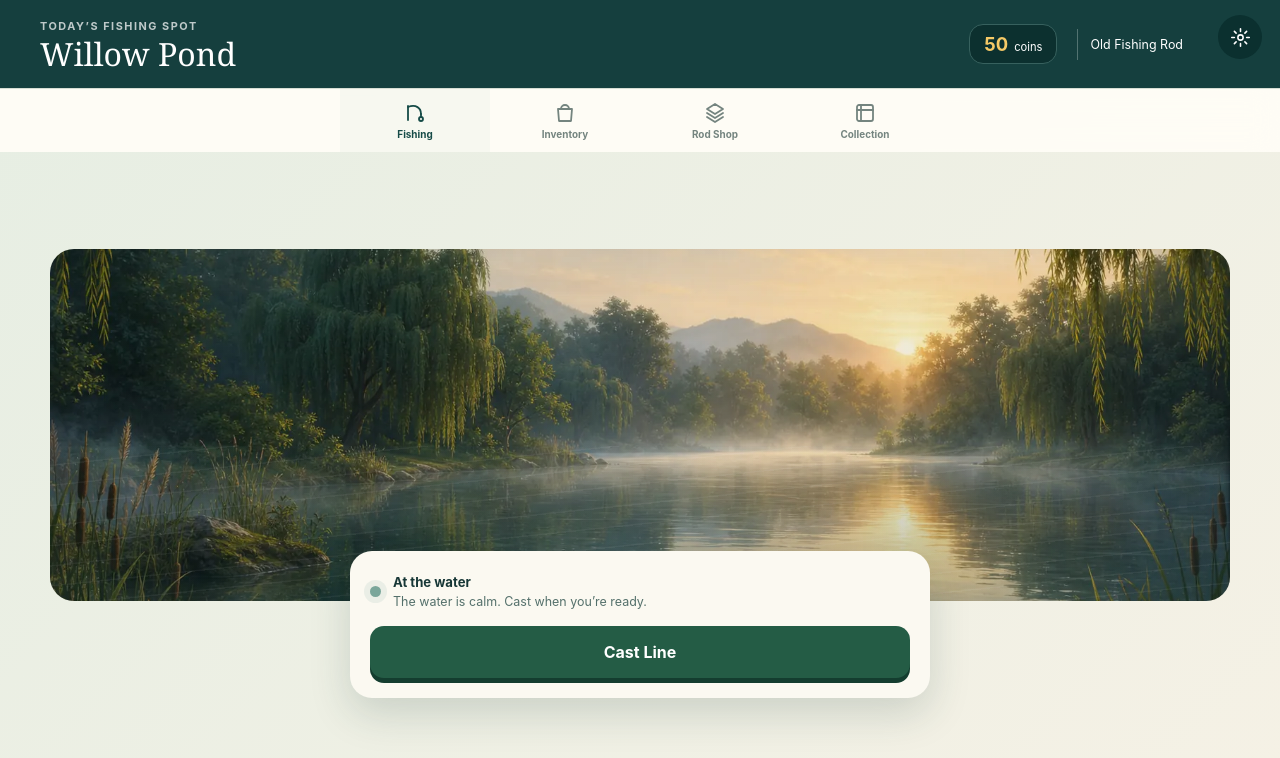
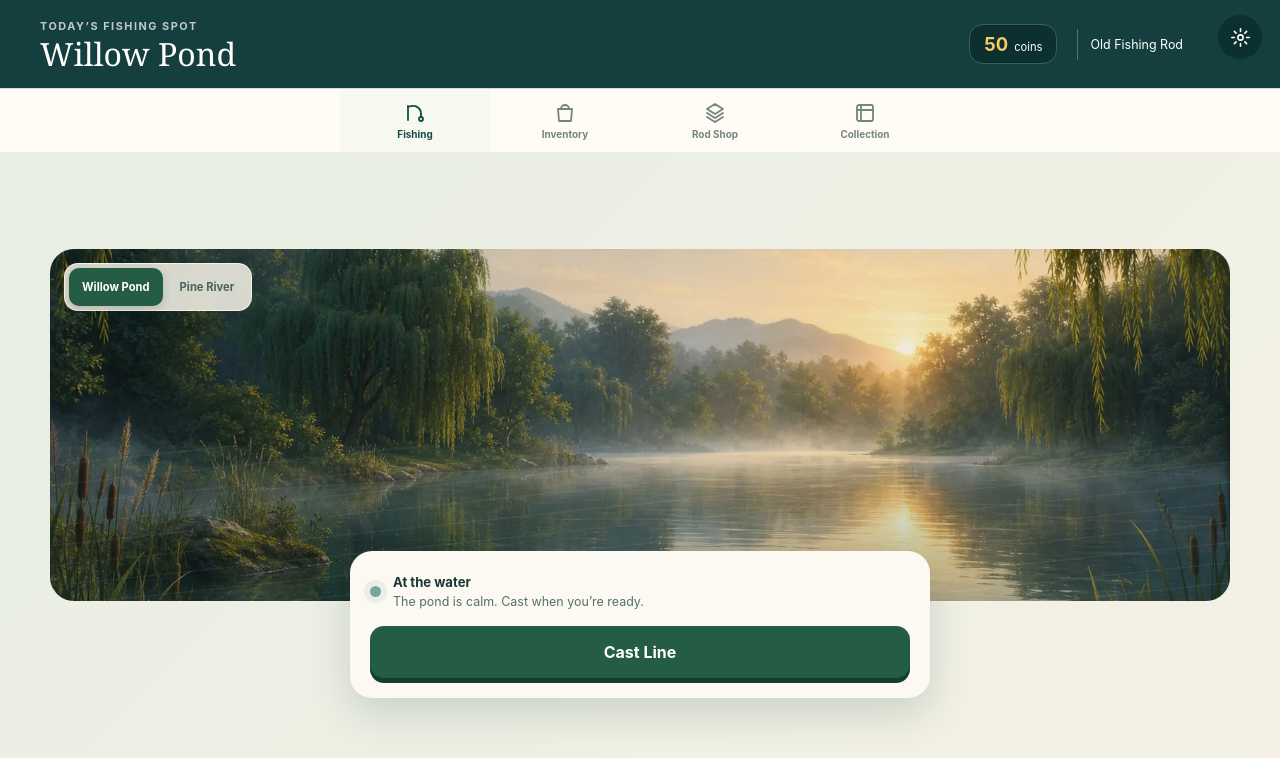
Before and after one commit to Nascmi/Fishing-Adventure, a React (Vite) app: page / in a window 1280 px wide. Shown: the top 758 px of the page. Built offline with nearby package versions, Linux system fonts and the light colour scheme.

Commit message:
Add Pine River fishing location

```diff
--- a/src/App.jsx
+++ b/src/App.jsx
@@ -4,7 +4,7 @@ import NavBar from './components/NavBar'
 import StatsPanel from './components/StatsPanel'
 import TopBar from './components/TopBar'
 import { REACTION_OPTIONS } from './data/config'
-import { futureLocations } from './data/locations'
+import { futureLocations, getLocation } from './data/locations'
 import { useGame } from './hooks/useGame'
 import CollectionPage from './pages/CollectionPage'
 import FishingPage from './pages/FishingPage'
@@ -14,20 +14,21 @@ import { setPondAmbienceEnabled } from './services/feedbackService'
 
 export default function App() {
   const [page, setPage] = useState('fishing')
+  const [locationId, setLocationId] = useState('willow-pond')
   const [settingsOpen, setSettingsOpen] = useState(false)
   const closeButtonRef = useRef(null)
   const { game, actions, notice, storageAvailable } = useGame()
   const pages = {
-    fishing: <FishingPage />,
+    fishing: <FishingPage locationId={locationId} onLocationChange={setLocationId}/>,
     inventory: <InventoryPage />,
     shop: <ShopPage />,
     collection: <CollectionPage />,
   }
 
   useEffect(() => {
-    setPondAmbienceEnabled(page === 'fishing' && game.settings.ambienceEnabled)
+    setPondAmbienceEnabled(page === 'fishing' && locationId === 'willow-pond' && game.settings.ambienceEnabled)
     return () => setPondAmbienceEnabled(false)
-  }, [game.settings.ambienceEnabled, page])
+  }, [game.settings.ambienceEnabled, locationId, page])
 
   useEffect(() => {
     if (!settingsOpen) return undefined
@@ -44,15 +45,16 @@ export default function App() {
     actions.reset()
     setSettingsOpen(false)
     setPage('fishing')
+    setLocationId('willow-pond')
   }
 
   const setAmbience = (enabled) => {
-    setPondAmbienceEnabled(enabled && page === 'fishing')
+    setPondAmbienceEnabled(enabled && page === 'fishing' && locationId === 'willow-pond')
     actions.setFeedbackSetting('ambienceEnabled', enabled)
   }
 
   return <div className="app-shell">
-    <TopBar/>
+    <TopBar location={getLocation(locationId)}/>
     {notice && <div className="notice" role="alert"><span>{notice}</span><button onClick={actions.dismissNotice}>Dismiss</button></div>}
     {!storageAvailable && <div className="notice warning" role="alert">Progress cannot be saved in this browser session. Check your storage or privacy settings.</div>}
     <div className="app-content">{pages[page]}</div>
@@ -77,7 +79,7 @@ export default function App() {
           <p>Sound and vibration are gentle, optional, and saved on this device.</p>
           <div className="toggle-list">
             <label><span><b>Sound cues</b><small>Soft tones for bites, catches, and coins</small></span><input type="checkbox" checked={game.settings.soundEnabled} onChange={(event) => actions.setFeedbackSetting('soundEnabled', event.target.checked)}/></label>
-            <label><span><b>Pond ambience</b><small>Very soft water and wind through reeds · no music</small></span><input type="checkbox" checked={game.settings.ambienceEnabled} onChange={(event) => setAmbience(event.target.checked)}/></label>
+            <label><span><b>Pond ambience</b><small>Very soft water and wind through reeds · Willow Pond only</small></span><input type="checkbox" checked={game.settings.ambienceEnabled} onChange={(event) => setAmbience(event.target.checked)}/></label>
             <label><span><b>Haptics</b><small>Brief vibration on supported devices</small></span><input type="checkbox" checked={game.settings.hapticsEnabled} onChange={(event) => actions.setFeedbackSetting('hapticsEnabled', event.target.checked)}/></label>
           </div>
         </div>
--- a/src/components/TopBar.jsx
+++ b/src/components/TopBar.jsx
@@ -2,7 +2,7 @@ import { useEffect, useRef, useState } from 'react'
 import { getRod } from '../data/rods'
 import { useGame } from '../hooks/useGame'
 
-export default function TopBar() {
+export default function TopBar({ location }) {
   const { game } = useGame()
   const previousCoins = useRef(game.coins)
   const [coinChange, setCoinChange] = useState(null)
@@ -16,5 +16,5 @@ export default function TopBar() {
     return () => clearTimeout(timer)
   }, [game.coins])
 
-  return <header className="topbar"><div><span className="eyebrow">Today’s fishing spot</span><h1>Willow Pond</h1></div><div className={`wallet ${coinChange ? 'changing' : ''}`}><strong>{game.coins.toLocaleString()}</strong><span>coins</span>{coinChange && <i className={coinChange > 0 ? 'gain' : 'spent'}>{coinChange > 0 ? '+' : ''}{coinChange.toLocaleString()}</i>}</div><div className="rod-chip">{getRod(game.equippedRod).name}</div></header>
+  return <header className="topbar"><div><span className="eyebrow">Today’s fishing spot</span><h1>{location.name}</h1></div><div className={`wallet ${coinChange ? 'changing' : ''}`}><strong>{game.coins.toLocaleString()}</strong><span>coins</span>{coinChange && <i className={coinChange > 0 ? 'gain' : 'spent'}>{coinChange > 0 ? '+' : ''}{coinChange.toLocaleString()}</i>}</div><div className="rod-chip">{getRod(game.equippedRod).name}</div></header>
 }
--- a/src/data/locations.js
+++ b/src/data/locations.js
@@ -1,17 +1,27 @@
-import { fish } from './fish'
+const artwork = import.meta.glob('../assets/locations/*.webp', {
+  eager: true,
+  query: '?url',
+  import: 'default',
+})
 
-const troutIds = new Set(['rainbow-trout', 'golden-trout'])
+export const locations = [
+  {
+    id: 'willow-pond',
+    name: 'Willow Pond',
+    description: 'A quiet, reed-fringed pond beneath the willows.',
+    waterLabel: 'pond',
+    fishIds: ['bluegill', 'sunfish', 'crappie', 'perch', 'largemouth-bass', 'smallmouth-bass', 'catfish', 'carp', 'northern-pike', 'old-whiskers'],
+    image: artwork['../assets/locations/willow-pond.webp'],
+  },
+  {
+    id: 'pine-river',
+    name: 'Pine River',
+    description: 'Cool current winds between mossy stones and tall pines.',
+    waterLabel: 'river',
+    fishIds: ['perch', 'smallmouth-bass', 'rainbow-trout', 'northern-pike'],
+    image: artwork['../assets/locations/pine-river.webp'],
+  },
+]
 
-export const locations = [{
-  id: 'willow-pond',
-  name: 'Willow Pond',
-  description: 'A quiet, reed-fringed pond beneath the willows.',
-  fishIds: fish.filter((item) => !troutIds.has(item.id)).map((item) => item.id),
-}]
-
-export const futureLocations = ['Pine River', 'Mountain Lake', 'Coastal Bay', 'Deep Sea']
-
-export const plannedLocationFish = {
-  'pine-river': ['rainbow-trout'],
-  'mountain-lake': ['golden-trout'],
-}
+export const futureLocations = ['Mountain Lake', 'Coastal Bay', 'Deep Sea']
+export const getLocation = (id) => locations.find((location) => location.id === id) || locations[0]
--- a/src/pages/FishingPage.jsx
+++ b/src/pages/FishingPage.jsx
@@ -1,27 +1,28 @@
 import { useCallback, useEffect, useRef, useState } from 'react'
+import FishArtwork from '../components/FishArtwork'
 import RarityBadge from '../components/RarityBadge'
 import ReelingGame from '../components/ReelingGame'
-import FishArtwork from '../components/FishArtwork'
 import { GAME_CONFIG } from '../data/config'
-import { locations } from '../data/locations'
+import { getLocation, locations } from '../data/locations'
 import { getRod } from '../data/rods'
 import { useGame } from '../hooks/useGame'
 import { giveFeedback } from '../services/feedbackService'
 import { randomDelay, selectFish } from '../utils/fishingEngine'
 import { getWeightTier, makeCatch } from '../utils/valueCalculator'
 
-const statusCopy = {
-  ready: 'The water is calm. Cast when you’re ready.',
-  casting: 'A smooth cast across the pond…',
+const getStatusCopy = (location) => ({
+  ready: `The ${location.waterLabel} is calm. Cast when you’re ready.`,
+  casting: `A smooth cast across the ${location.waterLabel}…`,
   waiting: 'Watch the bobber. Something may be near.',
   biting: 'A bite! Reel in now!',
   reeling: 'Hold to reel. Release when tight.',
   escaped: 'The fish slipped away.',
-  caught: 'A fine catch from Willow Pond.',
-}
+  caught: `A fine catch from ${location.name}.`,
+})
 
-export default function FishingPage() {
+export default function FishingPage({ locationId, onLocationChange }) {
   const { game, actions } = useGame()
+  const location = getLocation(locationId)
   const [fishingState, setFishingState] = useState('ready')
   const [recentCatch, setRecentCatch] = useState(null)
   const [hookedCatch, setHookedCatch] = useState(null)
@@ -51,6 +52,14 @@ export default function FishingPage() {
   const finishAfterPause = useCallback(() => {
     later(() => changeState('ready'), GAME_CONFIG.resetDelayMs)
   }, [changeState, later])
+
+  const chooseLocation = (nextLocationId) => {
+    if (stateRef.current !== 'ready' || nextLocationId === location.id) return
+    clearTimers()
+    setRecentCatch(null)
+    setHookedCatch(null)
+    onLocationChange(nextLocationId)
+  }
 
   const cast = () => {
     if (stateRef.current !== 'ready') return
@@ -82,7 +91,7 @@ export default function FishingPage() {
     if (stateRef.current !== 'biting') return
     clearTimers()
     giveFeedback('hook', game.settings)
-    const selectedFish = selectFish(getRod(game.equippedRod).chances, locations[0].fishIds)
+    const selectedFish = selectFish(getRod(game.equippedRod).chances, location.fishIds)
     setHookedCatch({ fish: selectedFish, catchItem: makeCatch(selectedFish) })
     changeState('reeling')
   }
@@ -111,9 +120,27 @@ export default function FishingPage() {
   const isLineOut = fishingState === 'casting' || fishingState === 'waiting'
   const isResult = fishingState === 'caught' || fishingState === 'escaped'
   const statusTitle = fishingState === 'biting' ? 'Fish on!' : fishingState === 'reeling' ? 'On the line!' : fishingState === 'caught' ? 'Caught!' : fishingState === 'escaped' ? 'So close…' : 'At the water'
+  const statusCopy = getStatusCopy(location)
   const catchLabel = recentCatch
     ? `${getWeightTier(recentCatch.sizeTier).label}${recentCatch.isPersonalBest ? ' · Personal best' : ''}`
     : ''
 
-  return <main className="fishing-page"><section className={`lake ${fishingState}`} aria-label="Willow Pond at sunrise"><div className="water"><div className="bobber"><i/></div><div className="ripples"/></div></section><section className={`action-card ${fishingState === 'reeling' ? 'reeling-active' : ''}`}><div className={`status ${fishingState}`} role="status" aria-live="assertive" aria-atomic="true"><span className="status-dot"/><div><b>{statusTitle}</b><p>{statusCopy[fishingState]}</p></div></div>{fishingState === 'reeling' && hookedCatch ? <ReelingGame catchItem={hookedCatch.catchItem} fish={hookedCatch.fish} rod={getRod(game.equippedRod)} onCatch={landFish} onEscape={loseFish}/> : <>{recentCatch && <article className={`catch-card ${recentCatch.rarity} size-${recentCatch.sizeTier}`}><FishArtwork fishId={recentCatch.fishId} name={recentCatch.name} className="catch-fish-art"/><div><span>{catchLabel}</span><h3>{recentCatch.name}</h3><RarityBadge rarity={recentCatch.rarity}/></div><div className="catch-numbers"><b>{recentCatch.weight} lb</b><span>{recentCatch.value} coins</span></div></article>}<button className={`primary-button ${fishingState === 'biting' ? 'urgent' : ''}`} disabled={isLineOut || isResult} onClick={fishingState === 'biting' ? reel : cast}>{fishingState === 'biting' ? 'Hook Fish!' : isLineOut ? 'Line is out…' : 'Cast Line'}</button></>}</section></main>
+  return <main className="fishing-page">
+    <section className={`lake ${fishingState} location-${location.id}`} style={{ '--location-art': `url("${location.image}")` }} aria-label={`${location.name}: ${location.description}`}>
+      <div className="location-switcher" aria-label="Fishing location">
+        {locations.map((item) => <button key={item.id} className={item.id === location.id ? 'active' : ''} disabled={fishingState !== 'ready'} onClick={() => chooseLocation(item.id)} aria-pressed={item.id === location.id}>{item.name}</button>)}
+      </div>
+      <div className="water"><div className="bobber"><i/></div><div className="ripples"/></div>
+    </section>
+
+    <section className={`action-card ${fishingState === 'reeling' ? 'reeling-active' : ''}`}>
+      <div className={`status ${fishingState}`} role="status" aria-live="assertive" aria-atomic="true"><span className="status-dot"/><div><b>{statusTitle}</b><p>{statusCopy[fishingState]}</p></div></div>
+      {fishingState === 'reeling' && hookedCatch
+        ? <ReelingGame catchItem={hookedCatch.catchItem} fish={hookedCatch.fish} rod={getRod(game.equippedRod)} onCatch={landFish} onEscape={loseFish}/>
+        : <>
+          {recentCatch && <article className={`catch-card ${recentCatch.rarity} size-${recentCatch.sizeTier}`}><FishArtwork fishId={recentCatch.fishId} name={recentCatch.name} className="catch-fish-art"/><div><span>{catchLabel}</span><h3>{recentCatch.name}</h3><RarityBadge rarity={recentCatch.rarity}/></div><div className="catch-numbers"><b>{recentCatch.weight} lb</b><span>{recentCatch.value} coins</span></div></article>}
+          <button className={`primary-button ${fishingState === 'biting' ? 'urgent' : ''}`} disabled={isLineOut || isResult} onClick={fishingState === 'biting' ? reel : cast}>{fishingState === 'biting' ? 'Hook Fish!' : isLineOut ? 'Line is out…' : 'Cast Line'}</button>
+        </>}
+    </section>
+  </main>
 }
--- a/src/styles/global.css
+++ b/src/styles/global.css
@@ -115,10 +115,17 @@
 
 /* Willow Pond environment art with live fishing overlays. */
 .lake{background-image:linear-gradient(180deg,#1737360d,#17373612),url('../assets/locations/willow-pond.webp');background-size:cover;background-position:58% center;background-repeat:no-repeat}
+.lake{background-image:linear-gradient(180deg,#1737360d,#17373612),var(--location-art);transition:background-image .2s ease}
+.lake.location-pine-river{background-position:50% center}
+.location-switcher{position:absolute;z-index:4;top:14px;left:14px;display:flex;gap:4px;padding:4px;background:#f8f5e9d9;border:1px solid #ffffffaa;border-radius:14px;backdrop-filter:blur(9px);box-shadow:0 8px 24px #102e2d24}
+.location-switcher button{min-height:38px;padding:0 13px;border:0;border-radius:10px;background:transparent;color:#49645d;font-size:.7rem;font-weight:700;cursor:pointer}
+.location-switcher button.active{background:#245c45;color:white;box-shadow:0 3px 9px #1737362c}
+.location-switcher button:disabled{cursor:default;opacity:.62}
+.location-switcher button.active:disabled{opacity:1}
 .water{height:44%;background:linear-gradient(180deg,#537e7908,#173f4338)}
 .water:after{background:repeating-linear-gradient(174deg,transparent 0 18px,#ffffff0d 19px 20px)}
 .scene-copy{background:#fff9e9df;border:1px solid #fff9;box-shadow:0 12px 32px #102e2d35}
-@media(max-width:430px){.lake{background-position:61% center}}
+@media(max-width:430px){.lake{background-position:61% center}.lake.location-pine-river{background-position:50% center}.location-switcher{top:12px;left:12px}.location-switcher button{padding:0 10px;font-size:.66rem}}
 
 .primary-button{background:#245c45;box-shadow:0 5px 0 #143d2f}
 
--- a/src/utils/fishingEngine.js
+++ b/src/utils/fishingEngine.js
@@ -1,8 +1,14 @@
 import { fish } from '../data/fish'
+const rarityOrder = ['common', 'uncommon', 'rare', 'epic', 'legendary']
 export const randomDelay = (min,max) => Math.round(min + Math.random() * (max-min))
 export function selectFish(chances, allowedIds) {
   let roll = Math.random()*100, rarity = 'common'
   for (const [level, chance] of Object.entries(chances)) { roll -= chance; if (roll <= 0) { rarity=level; break } }
-  const pool = fish.filter(item => item.rarity===rarity && allowedIds.includes(item.id))
-  return pool[Math.floor(Math.random()*pool.length)] || fish[0]
+  const eligible = fish.filter((item) => allowedIds.includes(item.id))
+  let pool = eligible.filter((item) => item.rarity === rarity)
+  for (let index = rarityOrder.indexOf(rarity) - 1; !pool.length && index >= 0; index -= 1) {
+    pool = eligible.filter((item) => item.rarity === rarityOrder[index])
+  }
+  if (!pool.length) pool = eligible
+  return pool[Math.floor(Math.random() * pool.length)] || fish[0]
 }
```
Also changed, not shown: src/assets/locations/pine-river.webp (added), 7 other files (tests, documents, lock files or other folders).
